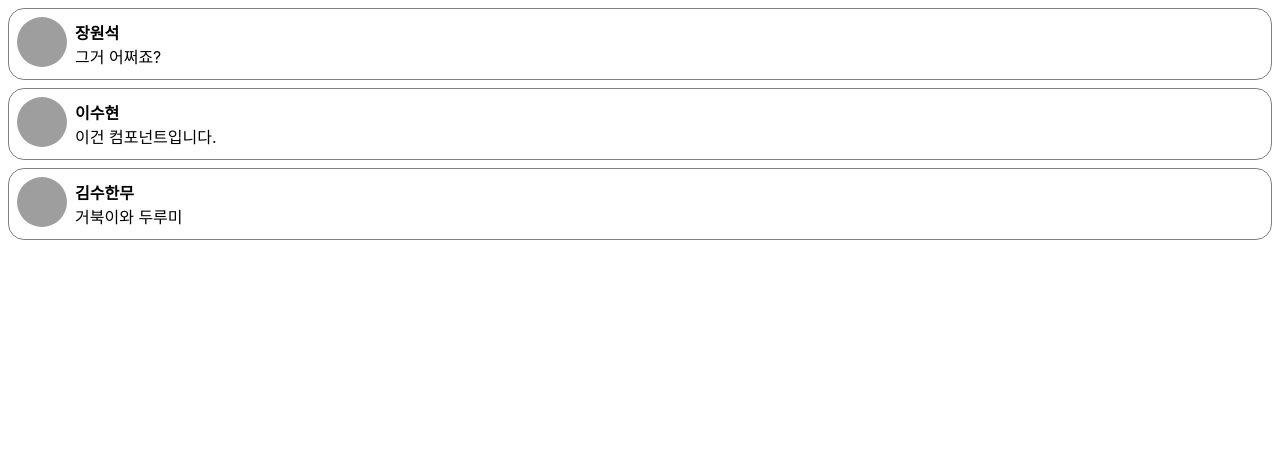
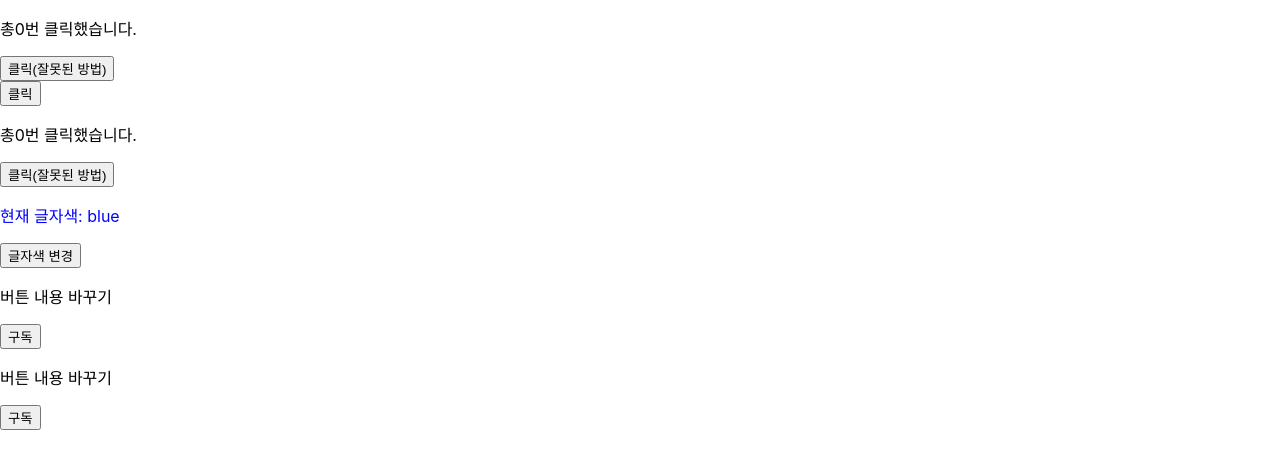
Before and after one commit to lis2s2/frontend_study, a React (Create React App) app in the folder 11_React/my-app/: page / in a window 1280 px wide. Shown: the top 468 px of the page. Built offline with nearby package versions, Linux system fonts and the light colour scheme; grey boxes are pictures that could not be loaded.

Commit message:
리액트 state

```diff
--- a/11_React/my-app/src/chapter5/CommentList.jsx
+++ b/11_React/my-app/src/chapter5/CommentList.jsx
@@ -1,5 +1,20 @@
 import React from 'react';
 import Comment from './Comment';
+
+const comments = [
+  {
+    name: '유재석',
+    content: '리액트 재밌네~!'
+  },
+  {
+    name: '이이경',
+    content: '저도 리액트 배워보고 싶어요!!'
+  },
+  {
+    name: '이미주',
+    content: '리액트 너무 어려웡~~'
+  },
+];
 
 // 댓글들을 포함하는 컴포넌트
 function CommentList(props) {
@@ -13,6 +28,25 @@ function CommentList(props) {
       <Comment name= "장원석" content= "그거 어쩌죠?" />
       <Comment name= "이수현" content= "이건 컴포넌트입니다." />
       <Comment name= "김수한무" content= "거북이와 두루미" />
+
+      {/* 배열을 동적으로 렌더링해야 할 때에는 배열의 map() 함수를 사용
+        일반 데이터 배열을 리액트 엘리먼트로 이루어진 배열로 만들면 됨 */}
+      {comments.map((comment, index) => {
+        console.log(index, comment);
+        return <Comment key={index} name={comment.name} content={comment.content} />;
+      })}
+
+      {/* map() 함수의 결과 */}
+      {
+        [
+          <Comment key={0} name={'유재석'} content={'리액트 재밌네~!'} />,
+          <Comment key={1} name={'이이경'} content={'저도 리액트 배워보고 싶어요!!'} />,
+          <Comment key={2} name={'이미주'} content={'리액트 너무 어려웡~~'} />
+        ]
+      }
+
+      {comments.map((comment, index) => <Comment key={index} name={comment.name} content={comment.content} />)}
+
     </div>
   );
 }
--- /dev/null
+++ b/11_React/my-app/src/chapter7/7.2/Counter.jsx
@@ -0,0 +1,64 @@
+import React, { useState } from 'react';
+
+function Counter(props) {
+  // state를 사용해서 값이 바뀔 때마다 재렌더링이 되도록 해야함
+  let [count, setCount] = useState(0); // 초기값 0
+  console.log(useState(0)); // [0, ƒ]
+  // useState()의 결과로 배열이 반환됨 -> [초기값, 상태변경함수]
+  // 배열의 구조 분해 할당을 사용하여 변수 선언 및 할당
+
+  // state 미사용 시
+  let wrongCount = 0;
+
+  const [color, setColor] = useState('blue');
+
+  const [button, setButton] = useState('구독');
+  const [subscribe, setSubscribe] = useState(false);
+
+  return (
+    <>
+      <p>총{count}번 클릭했습니다.</p>
+
+      {/* 1. state 직접 수정 */}
+      {/* 직접 count state를 증가시키면 값은 증가되지만 재렌더링이 일어나지 않음 */}
+      <button type="button" onClick={() => {
+        count++;
+        console.log(count);
+      }}>클릭(잘못된 방법)</button>
+
+      <br />
+
+      {/* 2. state 변경 함수를 이용한 수정 */}
+      <button type="button" onClick={() => {
+        setCount(count + 1);
+        console.log(count);
+      }}>클릭</button>
+
+      {/* 3. state 미사용 */}
+      {/* 값은 증가되지만 재렌더링이 일어나지 않음
+        다른 이유로 재렌더링 발생 시, 값이 초기화됨 */}
+      <p>총{wrongCount}번 클릭했습니다.</p>
+
+      <button type="button" onClick={() => {
+        wrongCount++;
+        console.log(wrongCount);
+      }}>클릭(잘못된 방법)</button>
+
+      <br />
+
+      {/* 퀴즈: 글자색 바꾸기, 버튼 내용 바꾸기 */}
+      <p style={{ color: color }}>현재 글자색: {color}</p>
+      <button  onClick={() => setColor('red')}>글자색 변경</button>
+
+      <p>버튼 내용 바꾸기</p>
+      <button onClick={() => setButton('구독완료')}>{button}</button>
+      {/* <p>버튼 내용 바꾸기</p>
+      <button onClick={() => setSubscribe(true)}>{subscribe ? '구독완료' : '구독'}</button> */}
+
+      <p>버튼 내용 바꾸기</p>
+      <button onClick={() => setSubscribe(!subscribe)}>{subscribe ? '구독완료' : '구독'}</button>
+    </>
+  );
+}
+
+export default Counter;
--- a/11_React/my-app/src/index.js
+++ b/11_React/my-app/src/index.js
@@ -9,6 +9,7 @@ import Clock from './chapter4/Clock';
 import PropsUse from './chapter5/5.3/PropsUse';
 import CommentEx from './chapter5/5.6/CommentEx';
 import CommentList from './chapter5/CommentList';
+import Counter from './chapter7/7.2/Counter';
 
 
 const root = ReactDOM.createRoot(document.getElementById('root'));
@@ -32,10 +33,11 @@ root.render(
     //     avatarUrl: 'http://placekitten.com/400/300'
     // }}
     // />
-    <CommentList
-    name = "장원석"
-    content = "그거 아니죠?"
-    />
+    // <CommentList />
+
+    // 7장 예제
+    <Counter />
+
 
 );
 
```
